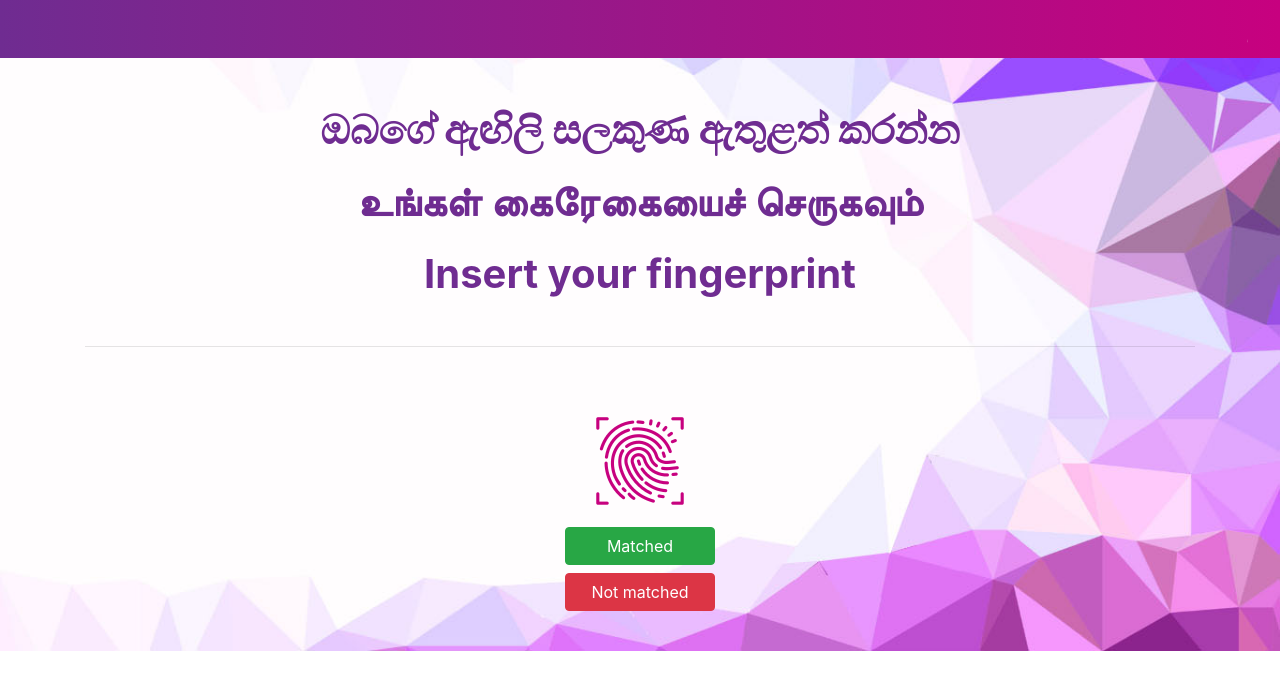
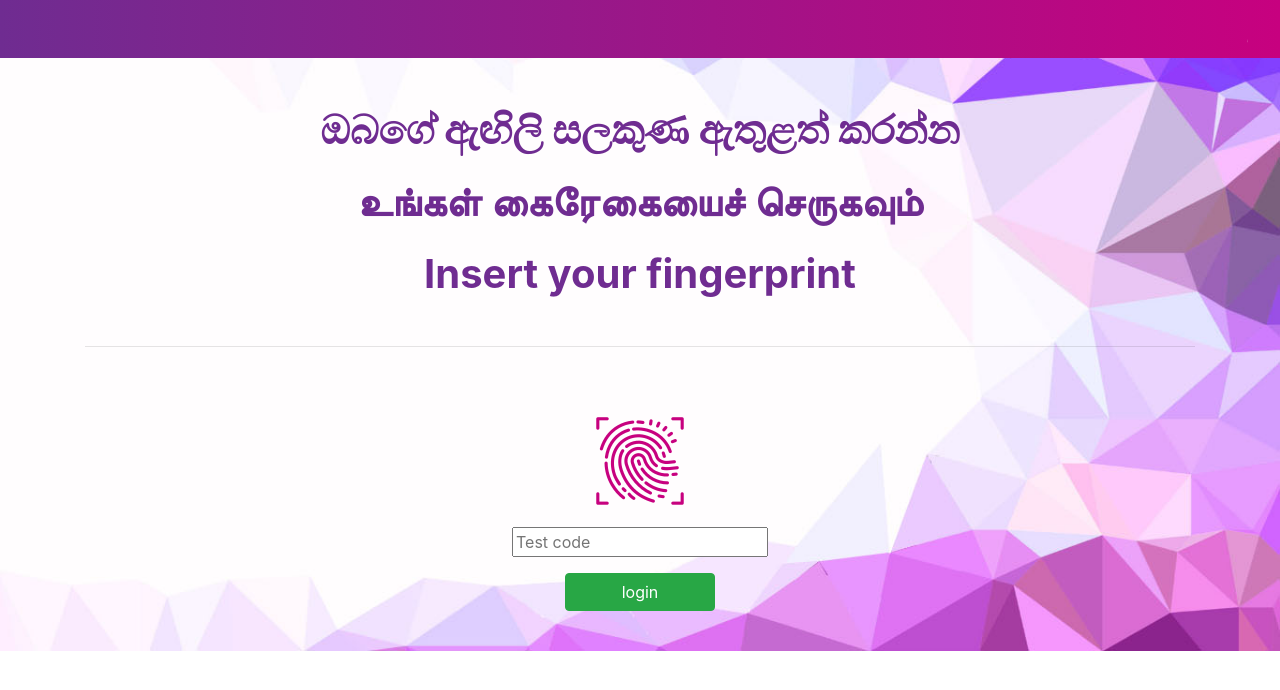
Before and after one commit to MadushanSandaru1/Fingerprint-Voting-System, a PHP site: page /html/scan.php in a window 1280 px wide. Shown: the top 690 px of the page. Run offline with PHP 8.4, Linux system fonts and the light colour scheme; a user stored in the database is signed in; data comes from the database, SQL or seed files in the repository.

Commit message:
sacn.php edited

```diff
--- a/html/admin_login.php
+++ b/html/admin_login.php
@@ -33,6 +33,7 @@
             /* if user available, user info load to session array */
 			$_SESSION = array();
             $_SESSION['nic'] = $details['nic'];
+            $_SESSION['role'] = "admin";//$details['nic'];
 
             $query = "SELECT * FROM `voter` WHERE `nic` = '{$_SESSION['nic']}' LIMIT 1";
             $result_set = mysqli_query($con,$query);
--- a/html/scan.php
+++ b/html/scan.php
@@ -1,11 +1,41 @@
 <?php
+
+    /* database connection page include */
+    require_once('../connection/connection.php');
 
     require_once("time_scheduler.php");
 
-    /*if(isset($_POST['matched'])){
+    if(isset($_POST['login'])) {
 
+		/* data for login */
+		$code =  mysqli_real_escape_string($con,trim($_POST['code']));
 
-    }*/
+        /* login query */
+		$login_qurey = "SELECT * FROM `voter` WHERE `is_deleted` = 0 AND `is_died` = 0 AND `fingerprint_R` = '$code' OR  `fingerprint_L` = '$code'";
+
+        /* query execute */
+		$result_set = mysqli_query($con,$login_qurey);
+
+        /* query result */
+		if (mysqli_num_rows($result_set)==1) {
+			$details = mysqli_fetch_assoc($result_set);
+
+            /* if user available, user info load to session array */
+			$_SESSION = array();
+            $_SESSION['nic'] = $details['nic'];
+            $_SESSION['divi_id'] = $details['divi_id'];
+            $_SESSION['language'] = $details['language'];
+
+            /* redirect to dashboard page */
+            header("location:ballotPaper.php");
+
+		}
+        /* if user not available, displayerror msg */
+		else{
+            /* redirect to dashboard page */
+            header("location:try_again.php");
+		}
+    }
 
 ?>
 
@@ -80,15 +110,13 @@
                     <h1 class="fingerprint mt-4 mb-4">உங்கள் கைரேகையைச் செருகவும்</h1>
                     <h1 class="fingerprint mt-4 mb-5">Insert your fingerprint</h1>
                     <hr>
-                    <a href="ballotPaper.php">
                     <form action="scan.php" method="post">
 
                         <img src="../img/fingerprint.png" class="mt-5"><br>
 
-                        <!--input type="text" name="code" placeholder="Test code" class="mt-3"><br-->
+                        <input type="text" name="code" placeholder="Test code" class="mt-3"><br>
 
-                        <input type="submit" class="btn btn-success mt-3" name="matched" value="Matched" style="width:150px"><br>
-                        <input type="submit" class="btn btn-danger mt-2" name="not-match" value="Not matched" style="width:150px">
+                        <input type="submit" class="btn btn-success mt-3" name="login" value="login" style="width:150px">
                     </form>
                 </div>
             </div>
```
